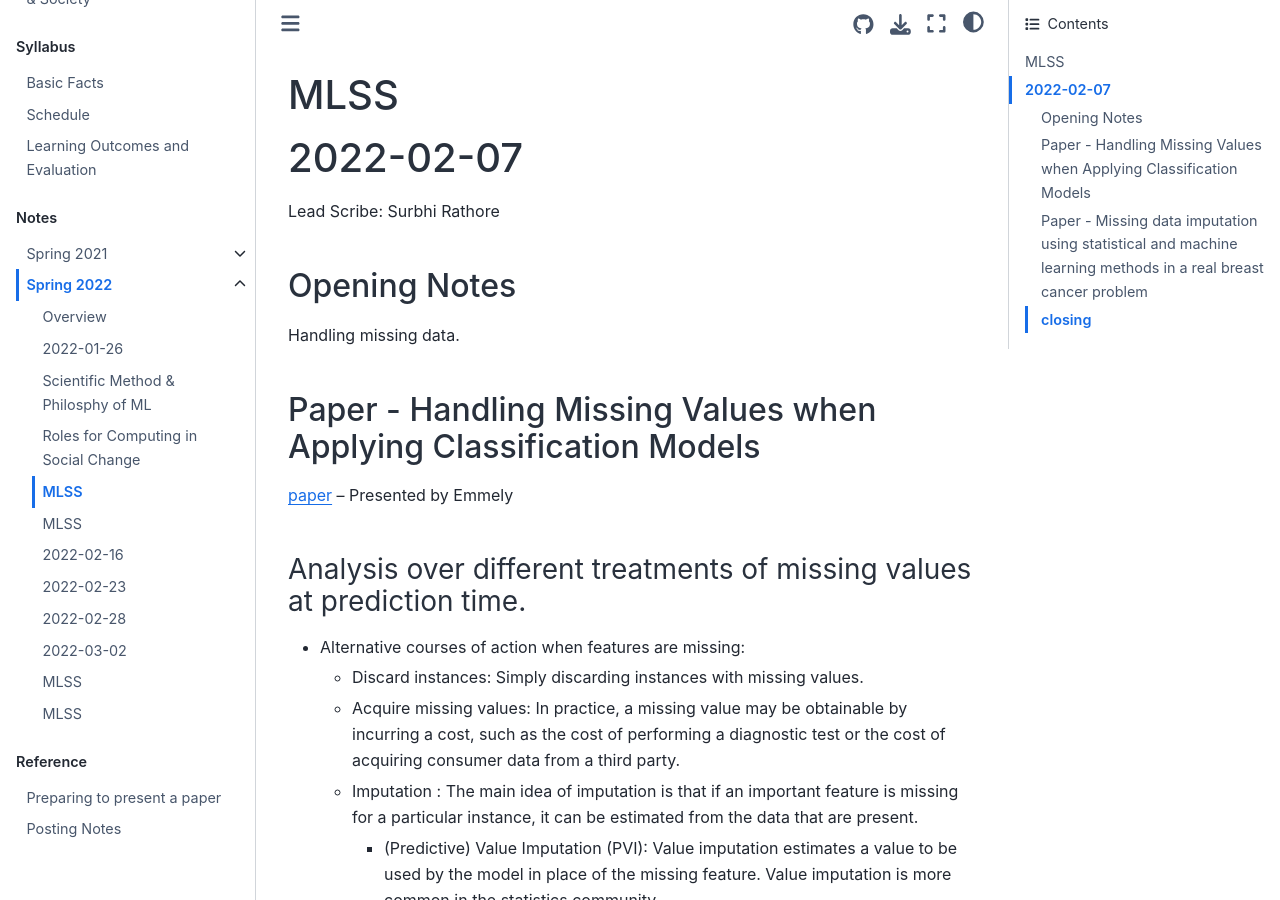
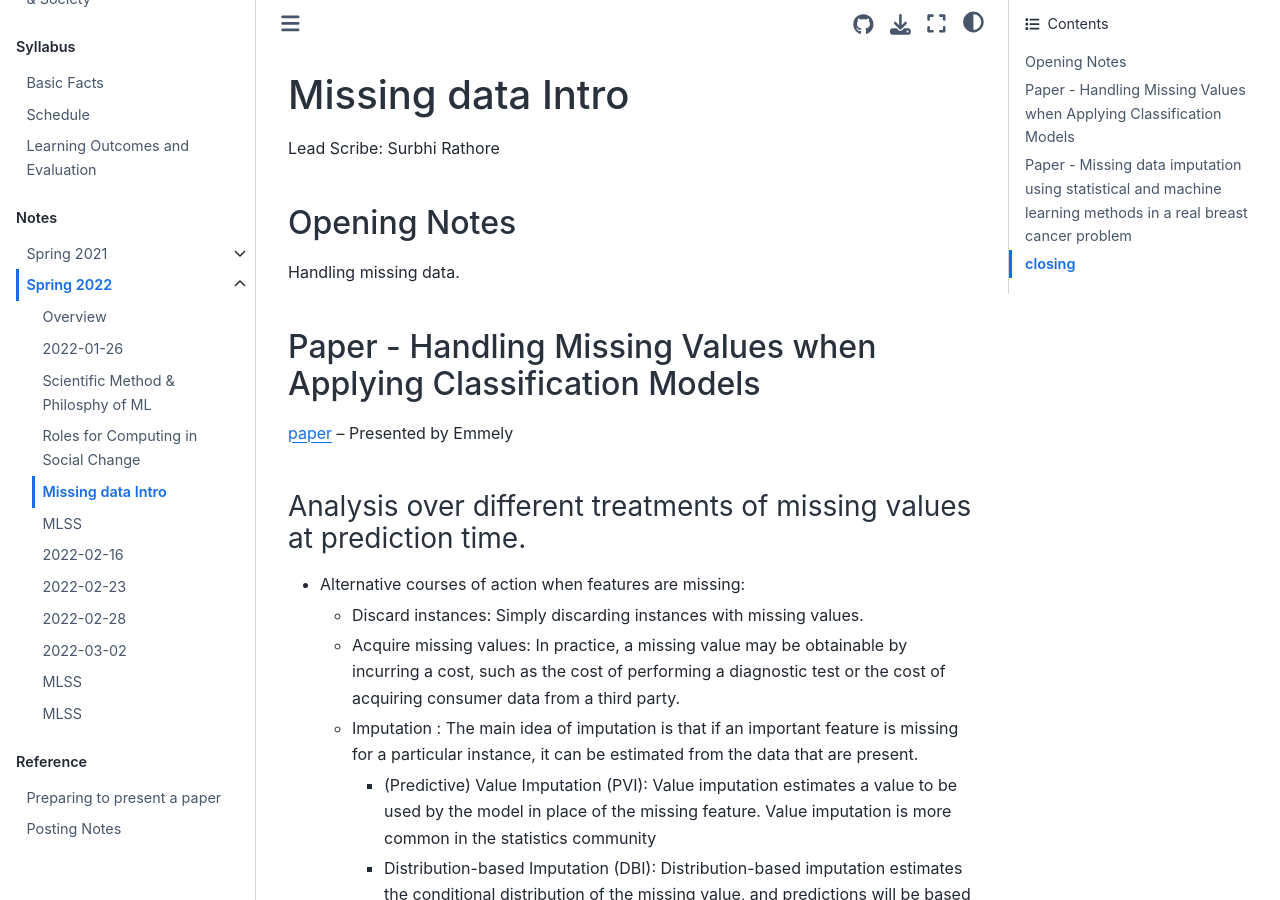
Before and after one commit to ml4scisoc/ml4scisoc.github.io, a Jupyter Book: the page built from notes/2022-02-07.md, in a window 1280 px wide and 900 px high. Built offline with Jupyter Book 1.0.4 settings and Sphinx 7.4.7 and the Sphinx Book theme 1.1.4, drawn with Linux system fonts in a browser that asks for light colours; pages that are not in the unit, such as notebooks, are missing from menus.

Commit message:
Update 2022-02-07.md

```diff
--- a/notes/2022-02-07.md
+++ b/notes/2022-02-07.md
@@ -1,5 +1,4 @@
-# MLSS
-# 2022-02-07
+# Missing data Intro
 
 Lead Scribe: Surbhi Rathore
 
```
